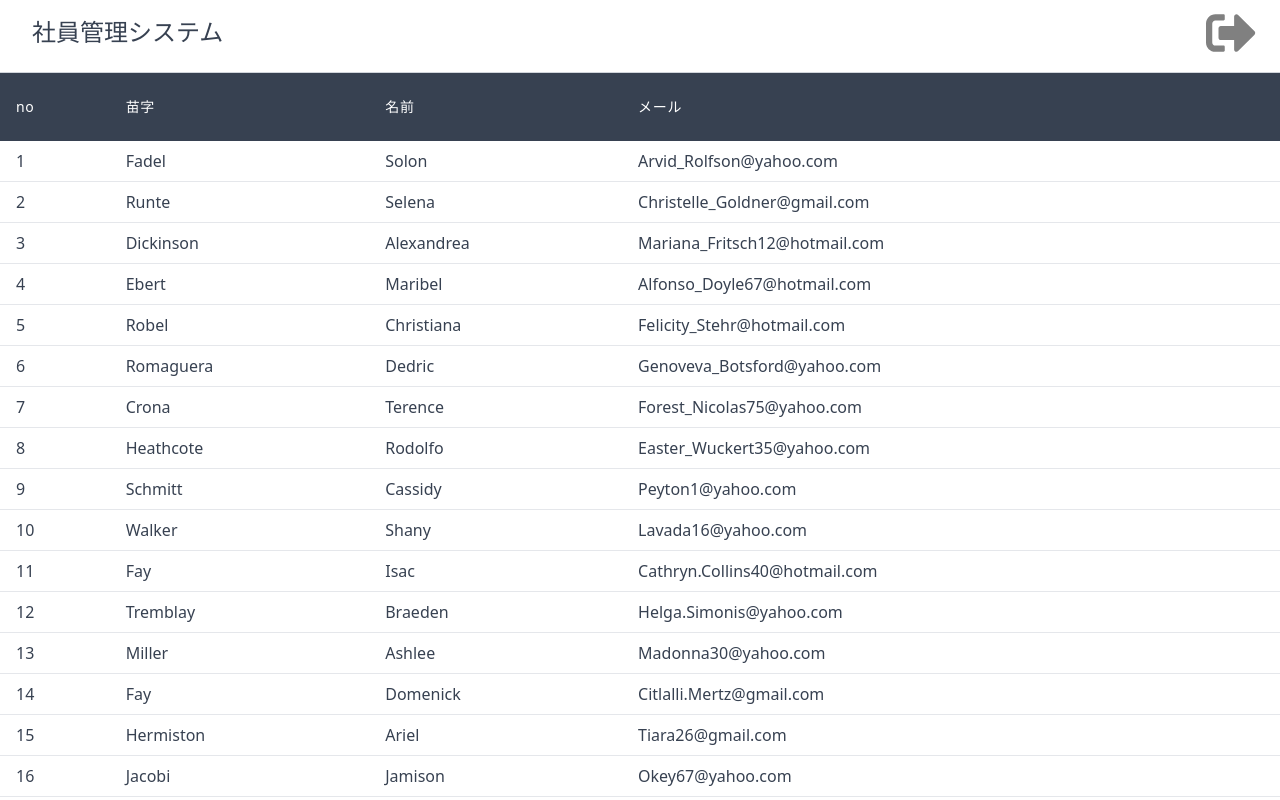
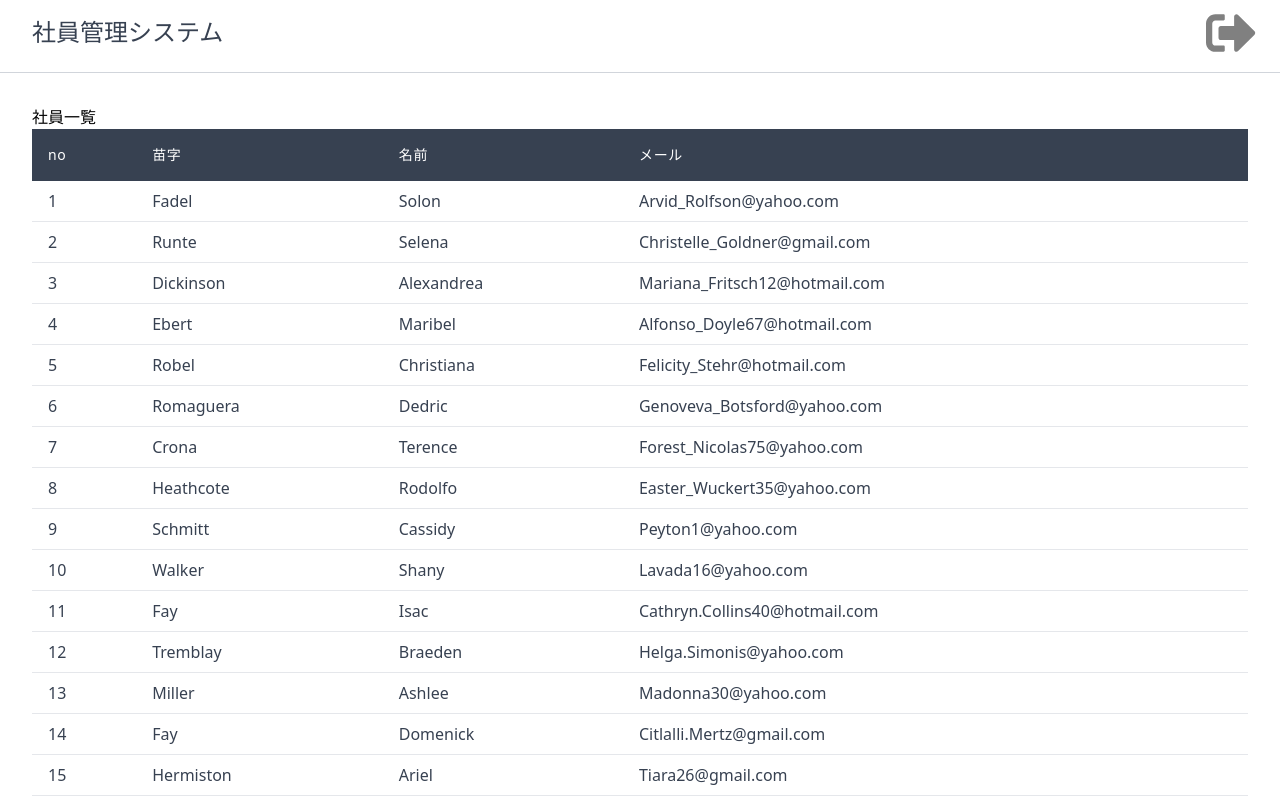
Before and after one commit to hihigashi001/employee_frontend, a Next.js app: page /admin in a window 1280 px wide. Shown: the top 800 px of the page. Built offline with nearby package versions, Linux system fonts and the light colour scheme; data requests are answered from the project's data file.

Commit message:
layout微調整

```diff
--- a/src/components/shared/Table/TableHead.tsx
+++ b/src/components/shared/Table/TableHead.tsx
@@ -14,7 +14,7 @@ export const TableHead = <T extends object>({
         <tr {...headerGroup.getHeaderGroupProps()}>
           {headerGroup.headers.map((column) => (
             <th
-              className="px-4 py-6 text-sm font-medium leading-1 tracking-wider text-left text-white border-gray-200 bg-gray-700 hover:bg-gray-500 whitespace-nowrap"
+              className="px-4 py-4 text-sm font-medium leading-1 tracking-wider text-left text-white border-gray-200 bg-gray-700 hover:bg-gray-500 whitespace-nowrap"
               {...column.getHeaderProps(column.getSortByToggleProps())}
             >
               {column.render("Header")}
--- /dev/null
+++ b/src/components/shared/layoutsParts/MainContainer.tsx
@@ -0,0 +1,9 @@
+import { ReactNode } from "react";
+
+type Props = {
+  children?: ReactNode;
+};
+
+export const MainContainer = ({ children }: Props) => {
+  return <div className="px-8 py-8">{children}</div>;
+};
--- a/src/layouts/AdminPageLayout.tsx
+++ b/src/layouts/AdminPageLayout.tsx
@@ -1,7 +1,8 @@
 import { ReactNode } from "react";
 import { SharedDialog } from "src/components/shared/SharedDialog";
 import { useDialog } from "src/states/useDialog";
-import { MainHeader } from "src/components/shared/MainHeader";
+import { MainHeader } from "src/components/shared/layoutsParts/MainHeader";
+import { MainContainer } from "src/components/shared/layoutsParts/MainContainer";
 
 type Props = {
   children?: ReactNode;
@@ -13,7 +14,7 @@ export const AdminPageLayout = ({ children }: Props) => {
     <>
       {dialogState.isDialog && <SharedDialog />}
       <MainHeader />
-      <div className="w-screen h-screen">{children}</div>
+      <MainContainer>{children}</MainContainer>
     </>
   );
 };
--- a/src/pages/admin.tsx
+++ b/src/pages/admin.tsx
@@ -4,6 +4,7 @@ import { EmployeeList } from "src/components/separate/EmployeeList";
 const Admin = () => {
   return (
     <AdminPageLayout>
+      <h2>社員一覧</h2>
       <EmployeeList />
     </AdminPageLayout>
   );
```
Also changed, not shown: src/components/shared/layoutsParts/MainHeader.tsx (renamed from src/components/shared/MainHeader.tsx).
